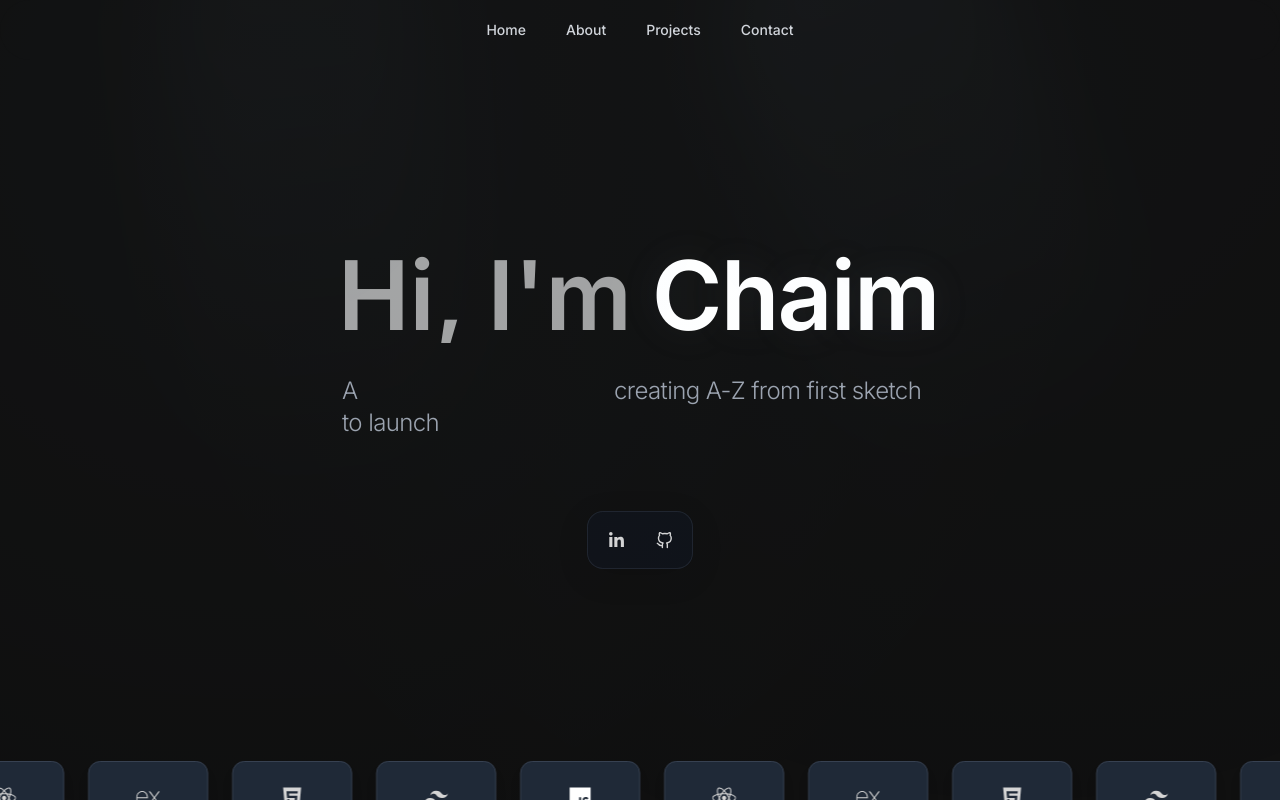
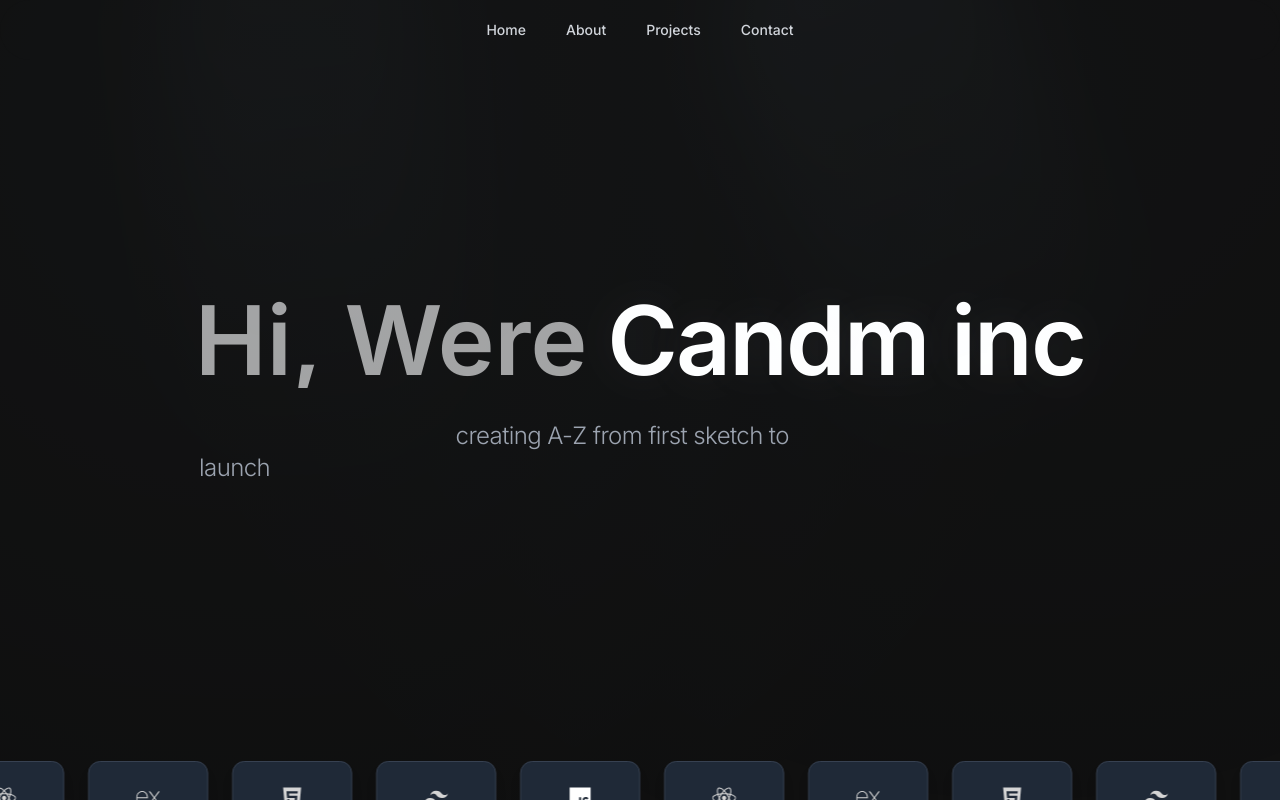
Before and after one commit to kaplos/portfolio2, a Next.js app: page / in a window 1280 px wide. Shown: the top 800 px of the page. Built offline with nearby package versions, Linux system fonts and the light colour scheme.

Commit message:
changed to company format

```diff
--- a/src/app/components/HeroSection.jsx
+++ b/src/app/components/HeroSection.jsx
@@ -88,7 +88,7 @@ export default function HeroSection({ isMobile = false }) {
               }
     }
 >
-    Hi, I'm
+    Hi, Were
 </motion.span>
 
                     <motion.span
@@ -96,7 +96,7 @@ export default function HeroSection({ isMobile = false }) {
                         style={{ textShadow: '0 0 40px rgba(156,163,175,0.1)' }}
                         transition={{ duration: 0.6 }}
                     >
-                        Chaim
+                        Candm inc
                     </motion.span>
                 </motion.div>
 
@@ -117,7 +117,7 @@ export default function HeroSection({ isMobile = false }) {
                               }
                     }
                 >
-                    A
+
                     <MorphingText
                         texts={texts}
                         className="text-primary-600 font-normal italic inline-block align-baseline ml-2 mr-6"
@@ -133,7 +133,7 @@ export default function HeroSection({ isMobile = false }) {
                             : { marginTop: hiImAbsolute ? '0px' : '24px' }
                     }
                 >
-                    <Dock
+                    {/* <Dock
                         ref={dockRef}
                         className="bg-grey-900/40 border-grey-700/40 backdrop-blur-md shadow-[0_8px_32px_rgba(0,0,0,0.12)]"
                     >
@@ -161,7 +161,7 @@ export default function HeroSection({ isMobile = false }) {
                                 />
                             </a>
                         </DockIcon>
-                    </Dock>
+                    </Dock> */}
                 </motion.div>
             </motion.div>
 
```
